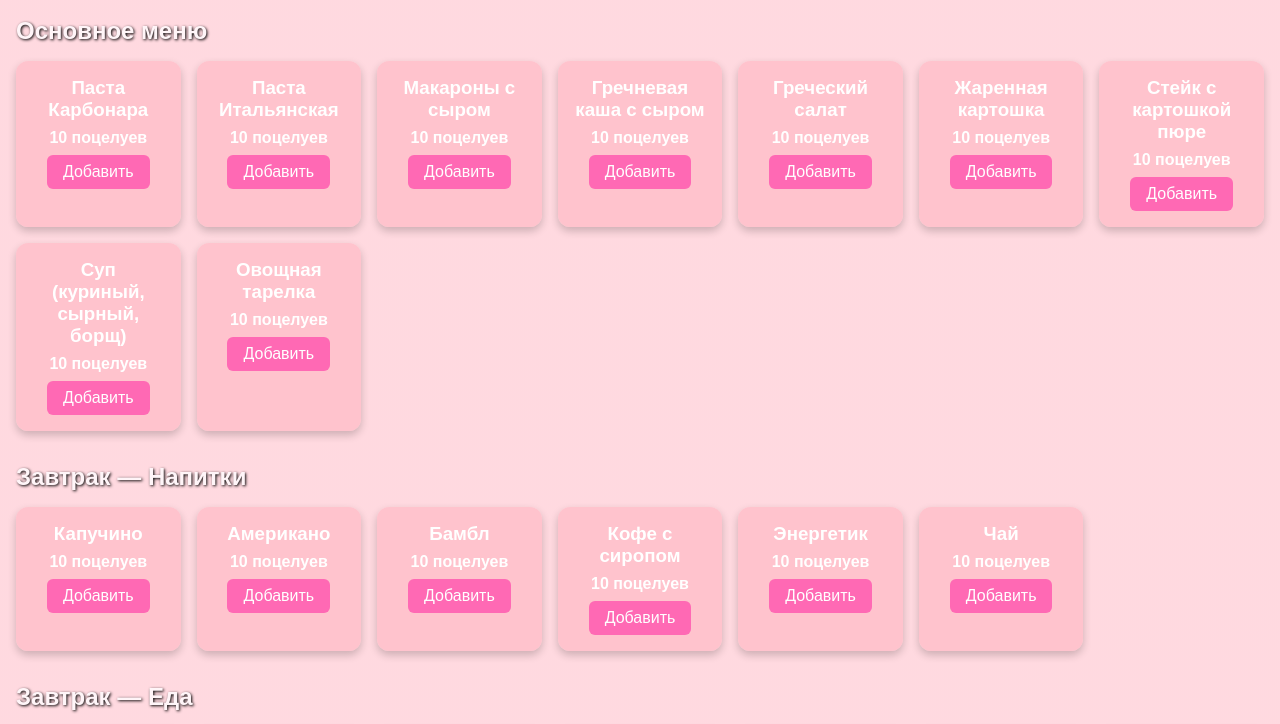
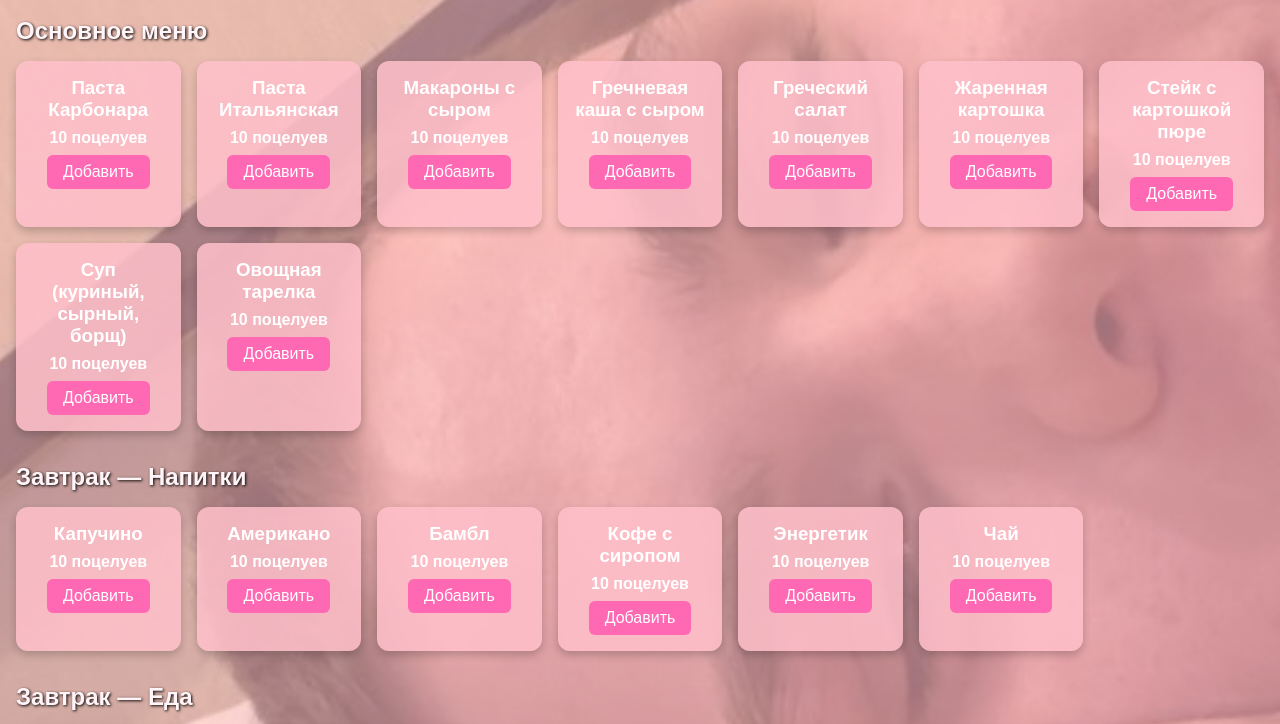
Before and after one commit to Awiker/LybimayaPolechka, a plain HTML site: page index.html in a window 1280 px wide. Shown: the part 68-792 px from the top of the page. Drawn offline with Linux system fonts and the light colour scheme.

Commit message:
Update index.html

```diff
--- a/index.html
+++ b/index.html
@@ -71,7 +71,7 @@
     <button id="submit-order">Оформить заказ</button>
   </div>
   <script>
-    const backgrounds = ['photo1.jpg', 'photo2.jpg', 'photo3.jpg'];
+    const backgrounds = ['photo_2025-08-02_20-59-44 (4).jpg', 'photo_2025-08-02_20-59-44 (3).jpg', 'photo_2025-08-02_20-59-44 (2).jpg'];
     let bgIndex = 0;
     setInterval(() => {
       bgIndex = (bgIndex + 1) % backgrounds.length;
```
